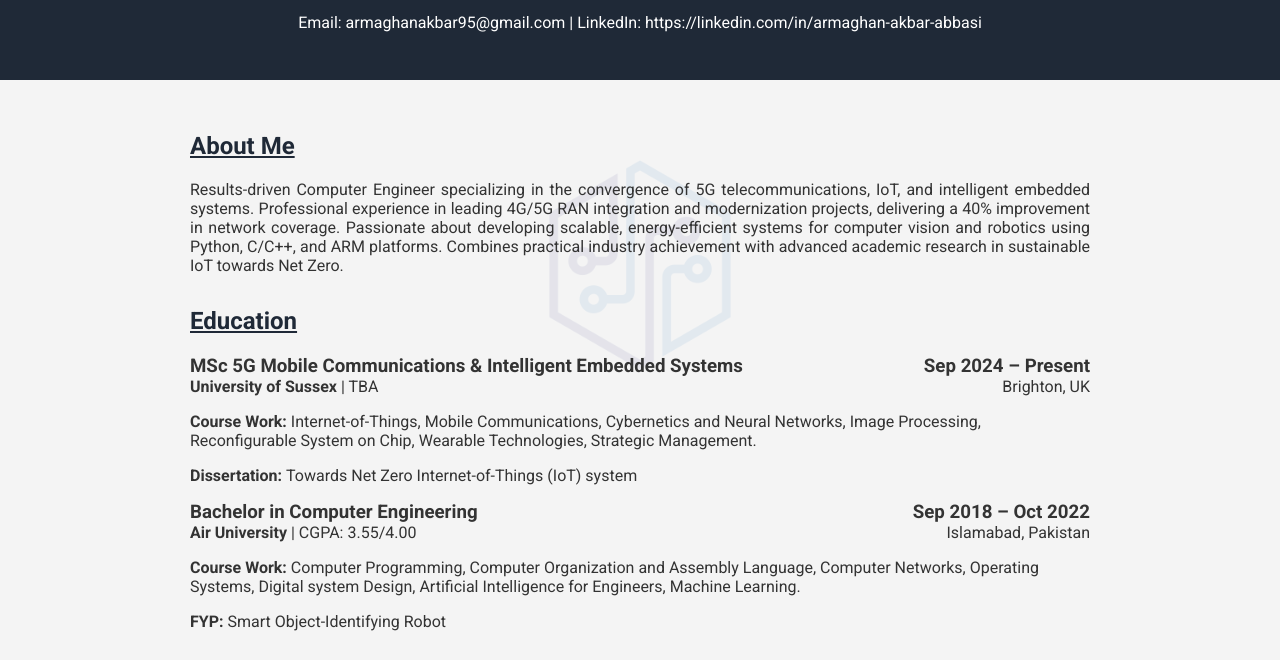
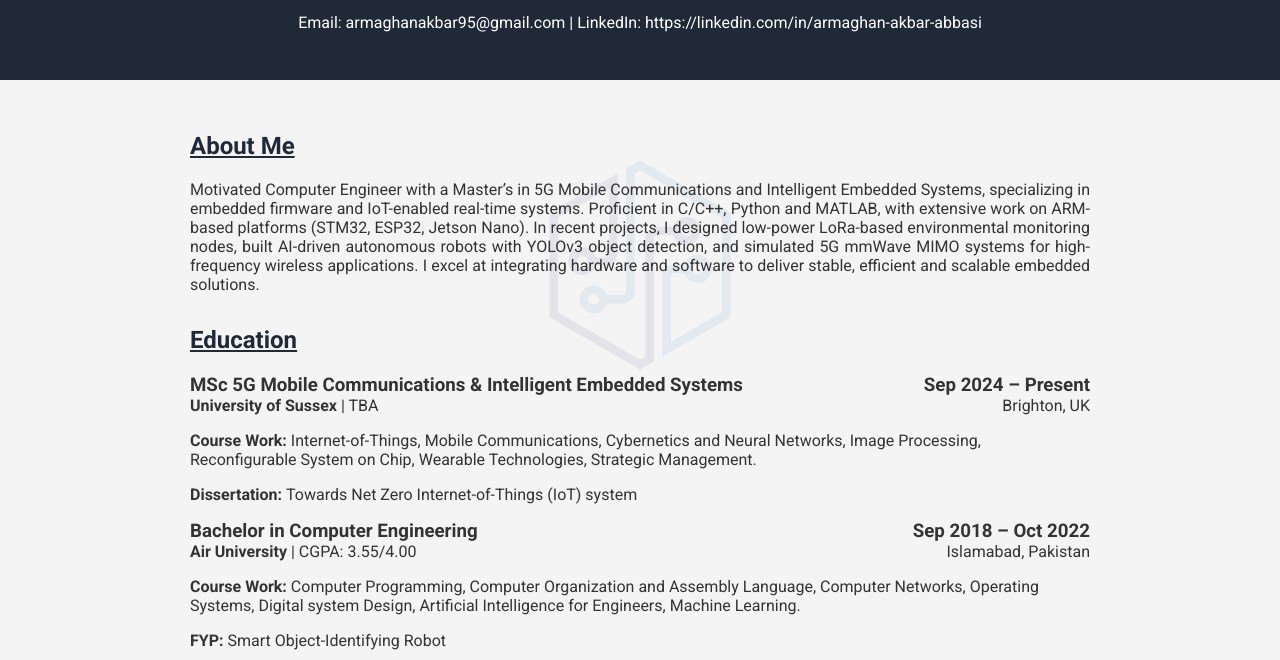
Before and after one commit to armaghanakbar95/armaghan_abbasi, a plain HTML site: page index.html in a window 1280 px wide. Shown: the part 135-795 px from the top of the page. Drawn offline with Linux system fonts and the light colour scheme.

Commit message:
Update index.html

```diff
--- a/index.html
+++ b/index.html
@@ -81,7 +81,7 @@
   <div class="container">
     <div class="section" style="text-align: justify;">
       <h2 style="text-decoration: underline;">About Me</h2>
-      <p>Results-driven Computer Engineer specializing in the convergence of 5G telecommunications, IoT, and intelligent embedded systems. Professional experience in leading 4G/5G RAN integration and modernization projects, delivering a 40% improvement in network coverage. Passionate about developing scalable, energy-efficient systems for computer vision and robotics using Python, C/C++, and ARM platforms. Combines practical industry achievement with advanced academic research in sustainable IoT towards Net Zero.</p>
+      <p>Motivated Computer Engineer with a Master’s in 5G Mobile Communications and Intelligent Embedded Systems, specializing in embedded firmware and IoT-enabled real-time systems. Proficient in C/C++, Python and MATLAB, with extensive work on ARM-based platforms (STM32, ESP32, Jetson Nano). In recent projects, I designed low-power LoRa-based environmental monitoring nodes, built AI-driven autonomous robots with YOLOv3 object detection, and simulated 5G mmWave MIMO systems for high-frequency wireless applications. I excel at integrating hardware and software to deliver stable, efficient and scalable embedded solutions.</p>
     </div>
 
 
```
